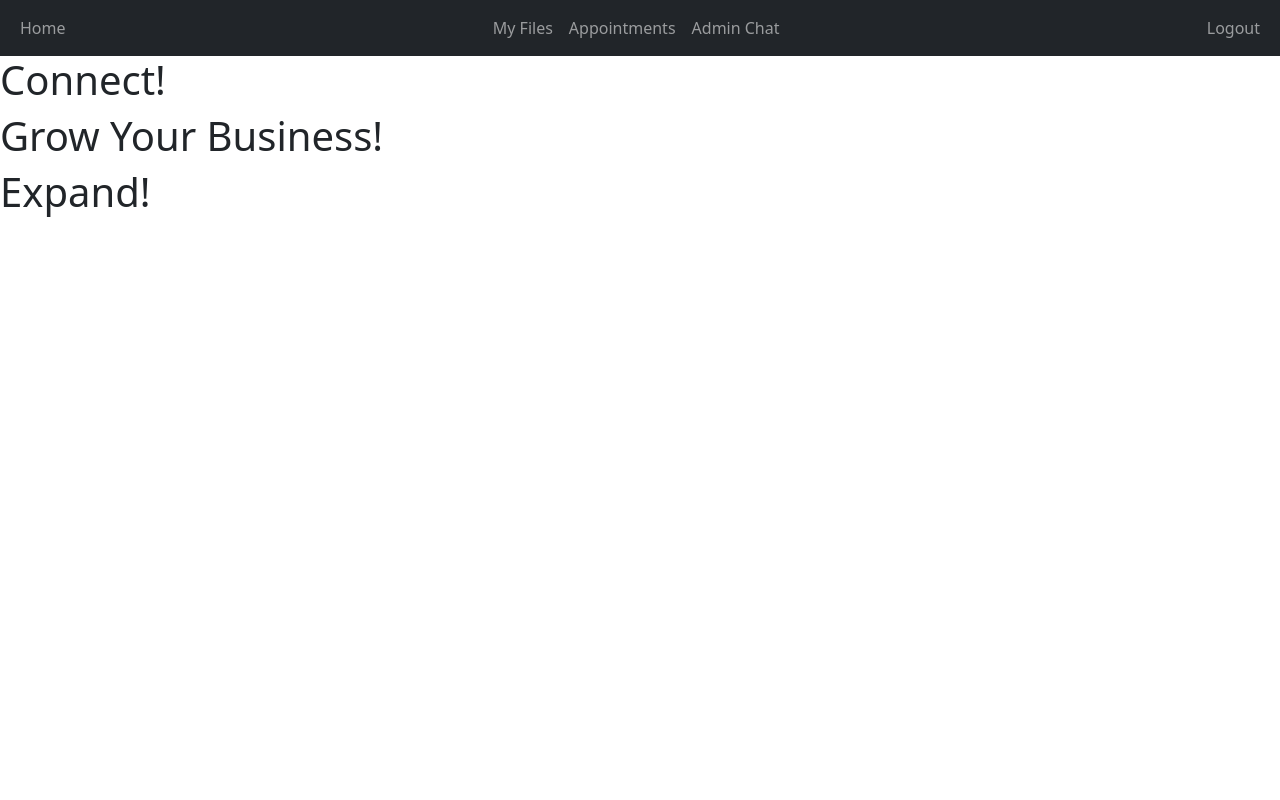
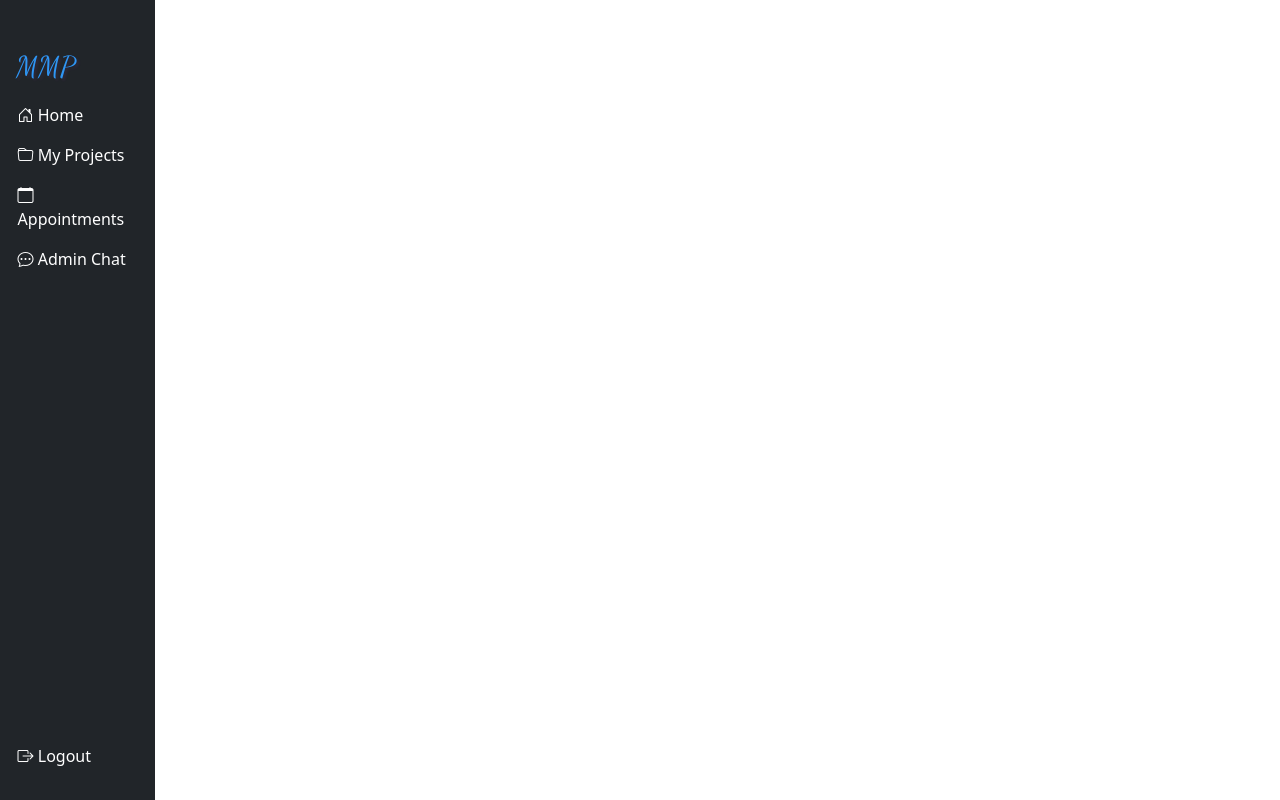
Before and after one commit to Tony-gh123/CS50_Final_Project, a Django app: page /home/ in a window 1280 px wide. Run offline with Django 4.2, Linux system fonts and the light colour scheme; the visitor is signed in with stand-in values (Sample User, id 1).

Commit message:
Bootstrap fail?

```diff
--- /dev/null
+++ b/main/static/main/css/land.css
@@ -0,0 +1,80 @@
+/* Set the height of the sidebar to fill the viewport */
+.sidebar {
+    height: 100vh;
+    width: 155px;
+    display: flex;
+    flex-direction: column;
+}
+
+/* Position the logout button at the bottom of the sidebar */
+.sidebar .logout {
+    margin-top: auto;
+}
+
+.sidebar .login {
+    margin-top: auto;
+}
+
+/* Style the navbar items */
+.nav-item {
+    list-style: none;
+}
+
+.nav-link {
+    display: block;
+    color: white;
+    text-decoration: none;
+    padding-left: 0.1rem;
+}
+
+.nav-link:hover {
+    color: #ddd;
+}
+
+.mmp-logo {
+    font-family: 'Dancing Script', cursive;
+    font-weight: 340;
+    font-size: 1.8rem;
+    color: #2f96f5;  /* Dark gray color */
+    text-shadow: 2px 2px 3px rgba(208, 79, 255, 0.1);  /* Subtle shadow for depth */
+    letter-spacing: 0.5px;  /* Slight spacing for clarity */
+    margin: 0;  /* Reset any default margins */
+    padding: 10px 0;  /* Some vertical padding for spacing */
+    transition: color 0.3s ease;  /* Smooth transition for hover effect */
+}
+
+.mmp-logo:hover {
+    color: #2a6aa2;  /* Slight color change on hover, for example, a blue color. Adjust as per branding */
+}
+
+/* Style the content area */
+.flex-grow-1 {
+    flex-grow: 1;
+}
+
+.sidebar-retracted h3 {
+    font-family: 'Dancing Script', cursive;
+    font-weight: 100;
+    font-size: 1.2rem;
+    color: #2f96f5;  /* Dark gray color */
+    text-shadow: 2px 2px 3px rgba(208, 79, 255, 0.1);  /* Subtle shadow for depth */
+    letter-spacing: 0.5px;  /* Slight spacing for clarity */
+    margin: 0;  /* Reset any default margins */
+    padding: 10px 0;  /* Some vertical padding for spacing */
+    transition: color 0.3s ease; /* Smooth transition for hover effect */
+}
+
+.sidebar-retracted {
+    width: 70px; /* Adjust this value based on the size of your icons and desired padding */
+    overflow-x: hidden;
+}
+
+.sidebar-retracted .nav-label {
+    display: none; /* This will hide text next to the icons */
+}
+
+/* You might also want to center the icons in the retracted mode */
+.sidebar-retracted .nav-link {
+    justify-content: center;
+    text-align: center;
+}
--- /dev/null
+++ b/main/static/main/js/land.js
@@ -0,0 +1,9 @@
+
+// Script that handles the sidebar toggling
+
+$(document).ready(function() {
+    // Your JS code here
+    $('#sidebarToggler').on('click', function() {
+        $('#sidebar').toggleClass('sidebar-retracted');
+    });
+});
--- a/main/templates/main/home.html
+++ b/main/templates/main/home.html
@@ -7,9 +7,20 @@
 {% endblock %}
 
 {% block content %}
-<div class="home-container">
-    <h1>Connect!</h1>
-    <h1>Grow Your Business!</h1>
-    <h1>Expand!</h1>
-</div>
+
+<!--
+<section class="bg-dark text-light p-5 text-center">
+    <div class="container">
+        <div>
+            <div>
+                <h1>Connect!</h1>
+                <h1>Grow Your Business!</h1>
+                <h1>Expand!</h1>
+            </div>
+            <img src="">
+        </div>
+    </div>
+</section>
+-->
+
 {% endblock %}
--- a/main/templates/main/land.html
+++ b/main/templates/main/land.html
@@ -2,61 +2,117 @@
 <!DOCTYPE html>
 <html>
 <head>
+    <!-- Bootstrap Set-up-->
+    <meta charset="utf-8">
+    <meta http-equiv="X-UA-Compatible" content="IE=edge">
+    <meta name="viewport" content="width=device-width, initial-scale=1">
     <!-- Bootstrap link -->
     <link href="https://cdn.jsdelivr.net/npm/bootstrap@5.3.0/dist/css/bootstrap.min.css" rel="stylesheet" integrity="sha384-9ndCyUaIbzAi2FUVXJi0CjmCapSmO7SnpJef0486qhLnuZ2cdeRhO02iuK6FUUVM" crossorigin="anonymous">
+    <link rel="stylesheet" href="https://cdn.jsdelivr.net/npm/bootstrap-icons@1.10.5/font/bootstrap-icons.css">
 
-    <title>{% block title %}PDF Helper{% endblock %}</title>
+    <!-- Title / Style sheet -->
+    <title>{% block title %}MMP{% endblock %}</title>
+    <link href="https://fonts.googleapis.com/css2?family=Dancing+Script:wght@400;500;600;700&display=swap" rel="stylesheet">
+    <link rel="icon" href="{% static 'favicon.ico' %}">
+
+    <!-- StyleSheet-->
     <link rel="stylesheet" type="text/css" href="{% static 'main/css/land.css' %}">
+
     <!-- Child CSS styles -->
     {% block more_css %}{% endblock %}
+
 </head>
 <body>
-    <nav class="navbar navbar-expand-lg navbar-dark bg-dark">
-        <div class="container-fluid">
-            <div>
+<div class="d-flex flex-row">
+    <div class="bg-dark p-3 sidebar col-3" id="sidebar" style="height: 100vh;">
+        <!-- The button to toggle the sidebar state -->
+        <button id="sidebarToggler" class="navbar-toggler" type="button">
+            <span class="navbar-toggler-icon"></span>
+        </button>
         <ul class="navbar-nav">
+            <h3 class="mmp-logo">MMP</h3>
+            <!-- Home Item -->
             <li class="nav-item">
-                        <a class="nav-link" href="/home">Home</a>
+                <a class="nav-link text-white" href="/home">
+                    <i class="bi bi-house-door"></i>  <!-- Home Icon (Replace with suitable icon) -->
+                    <span class="nav-label">Home</span>
+                </a>
             </li>
-                </ul>
-            </div>
+
             {% if user.is_authenticated %}
-                <ul class="navbar-nav">
+            <!-- My Projects Item -->
             <li class="nav-item">
-                        <a class="nav-link" href="/file_upload">My Files</a>
+                <a class="nav-link text-white" href="/file_upload">
+                    <i class="bi bi-folder"></i>  <!-- Projects Icon (Replace with suitable icon) -->
+                    <span class="nav-label">My Projects</span>
+                </a>
             </li>
+
+            <!-- Appointments Item -->
             <li class="nav-item">
-                        <a class="nav-link" href="/calendar">Appointments</a>
+                <a class="nav-link text-white" href="/calendar">
+                    <i class="bi bi-calendar"></i>  <!-- Calendar Icon (Replace with suitable icon) -->
+                    <span class="nav-label">Appointments</span>
+                </a>
             </li>
+
+            <!-- Chat Item -->
             <li class="nav-item">
                 {% if user.is_staff %}
-                            <a class="nav-link" href="/admin_chat">Admin Chat</a>
+                    <a class="nav-link text-white" href="/admin_chat">
+                        <i class="bi bi-chat-dots"></i>  <!-- Chat Icon (Replace with suitable icon) -->
+                        <span class="nav-label">Admin Chat</span>
+                    </a>
                 {% else %}
-                            <a class="nav-link" href="/chat">Chat</a>
+                    <a class="nav-link text-white" href="/chat">
+                        <i class="bi bi-chat-dots"></i>  <!-- Chat Icon (Replace with suitable icon) -->
+                        <span class="nav-label">Chat</span>
+                    </a>
                 {% endif %}
             </li>
         </ul>
-                <ul class="navbar-nav">
+
+        <!-- Logout should be in a drop down!!!-->
+        <ul class="navbar-nav mt-auto mb-2">
+            <!-- Logout -->
             <li class="nav-item">
-                        <a class="nav-link" href="/logout">Logout</a>
+                <a class="nav-link text-white" href="/logout">
+                    <i class="bi bi-box-arrow-right"></i>  <!-- Logout Icon (Replace with suitable icon) -->
+                    <span class="nav-label">Logout</span>
+                </a>
             </li>
         </ul>
+
         {% else %}
-            <div>
-                <ul class="navbar-nav">
+        <ul class="navbar-nav mt-auto mb-2">
+            <!-- Logout -->
             <li class="nav-item">
-                        <a class="nav-link" href="/login">Login</a>
+                <a class="nav-link text-white" href="/login">
+                    <i class="bi bi-box-arrow-right"></i>  <!-- Logout Icon (Replace with suitable icon) -->
+                    <span class="nav-label">Login</span>
+                </a>
             </li>
         </ul>
-            </div>
         {% endif %}
     </div>
-    </nav>
 
-    <!--Child HTML Templates-->
+    <!-- Content Area -->
+    <div class="flex-grow-1 cold-9">
         {% block content %}{% endblock %}
+    </div>
+
+    </div>
+</div>
+
+    <!-- Bootstrap JS -->
+    <script src="https://code.jquery.com/jquery-3.6.0.min.js"></script>
+    <script src="https://cdn.jsdelivr.net/npm/bootstrap@5.1.3/dist/js/bootstrap.bundle.min.js" integrity="sha384-ka7Sk0Gln4gmtz2MlQnikT1wXgYsOg+OMhuP+IlRH9sENBO0LRn5q+8nbTov4+1p" crossorigin="anonymous"></script>
+
+    <!-- JS Script -->
+    <script src="{% static 'main/js/land.js' %}"></script>
 
     <!--Child Javascript-->
     {% block more_js %}{% endblock %}
 
+</body>
 </html>
--- a/main/views/log.py
+++ b/main/views/log.py
@@ -9,7 +9,6 @@ from main.views.file_upload import pdf_registry
 from django.db import models
 from main.models import UserUploads, Chat
 from django.http import HttpResponse
-from pdfminer.high_level import extract_text
 import logging
 import os
 
```
Lines whose indentation alone changed are shown as unchanged.
